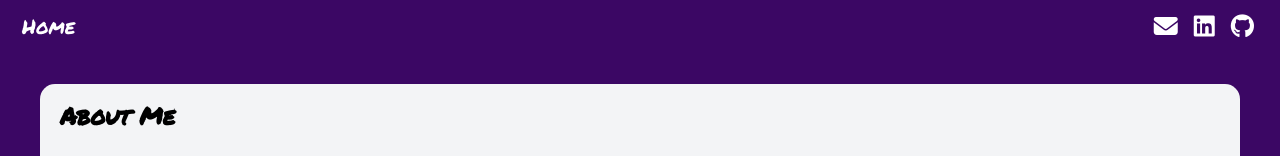
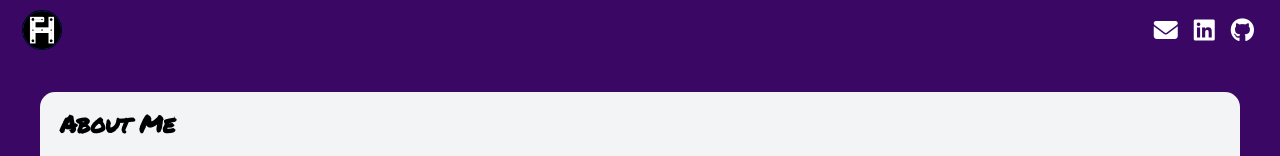
Before and after one commit to Fredheda/Portfolio, a React (Vite) app in the folder frontend/: page / in a window 1280 px wide. Shown: the top 156 px of the page. Built offline with nearby package versions, Linux system fonts and the light colour scheme.

Commit message:
add logo

```diff
--- a/frontend/src/components/Headers.jsx
+++ b/frontend/src/components/Headers.jsx
@@ -6,7 +6,11 @@
     <header className="flex flex-row justify-between items-center p-2.5 bg-purple-950 text-white relative">
       <h1 className="font-permanent-marker text-xl pl-3">
         <RouterLink to="/" className="text-white no-underline">
-          Home
+          <img
+            src="/images/logo.png"
+            alt="Frederik Heda Logo"
+            className="h-10 w-auto"
+          />
         </RouterLink>
       </h1>
       <div className="flex items-center gap-4 mr-4">
```
Also changed, not shown: frontend/public/images/logo.png (added).
